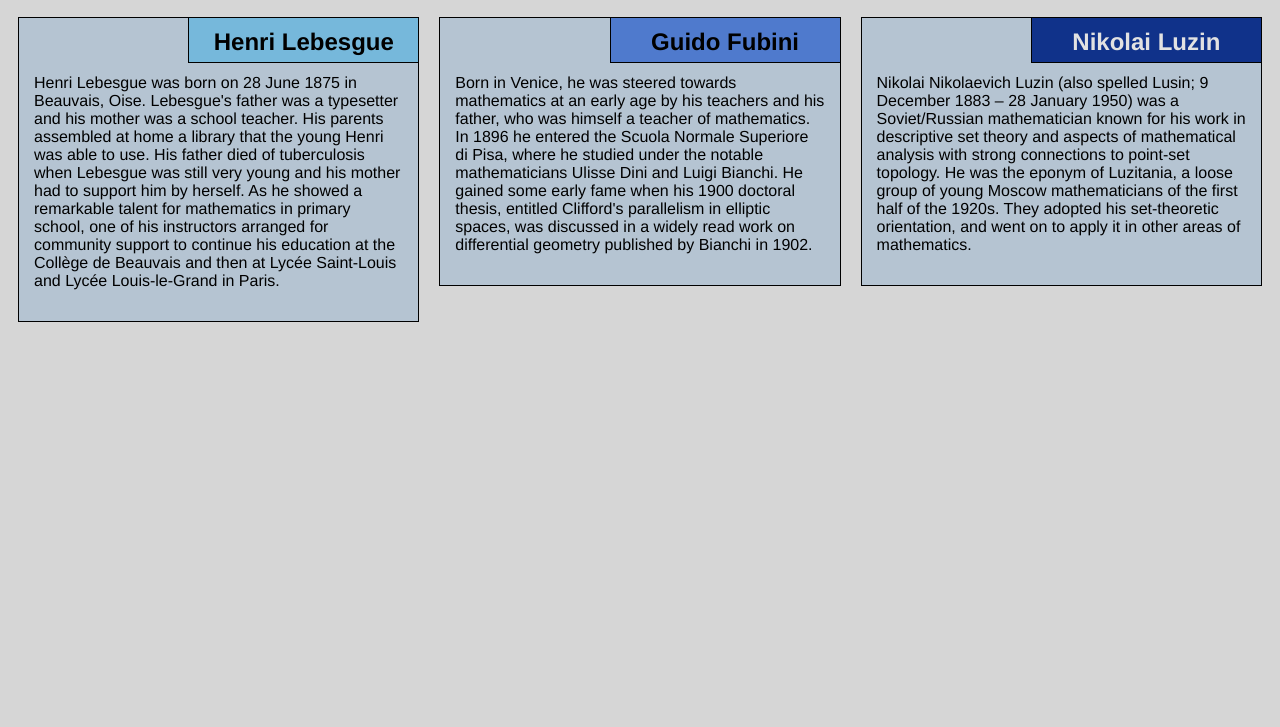
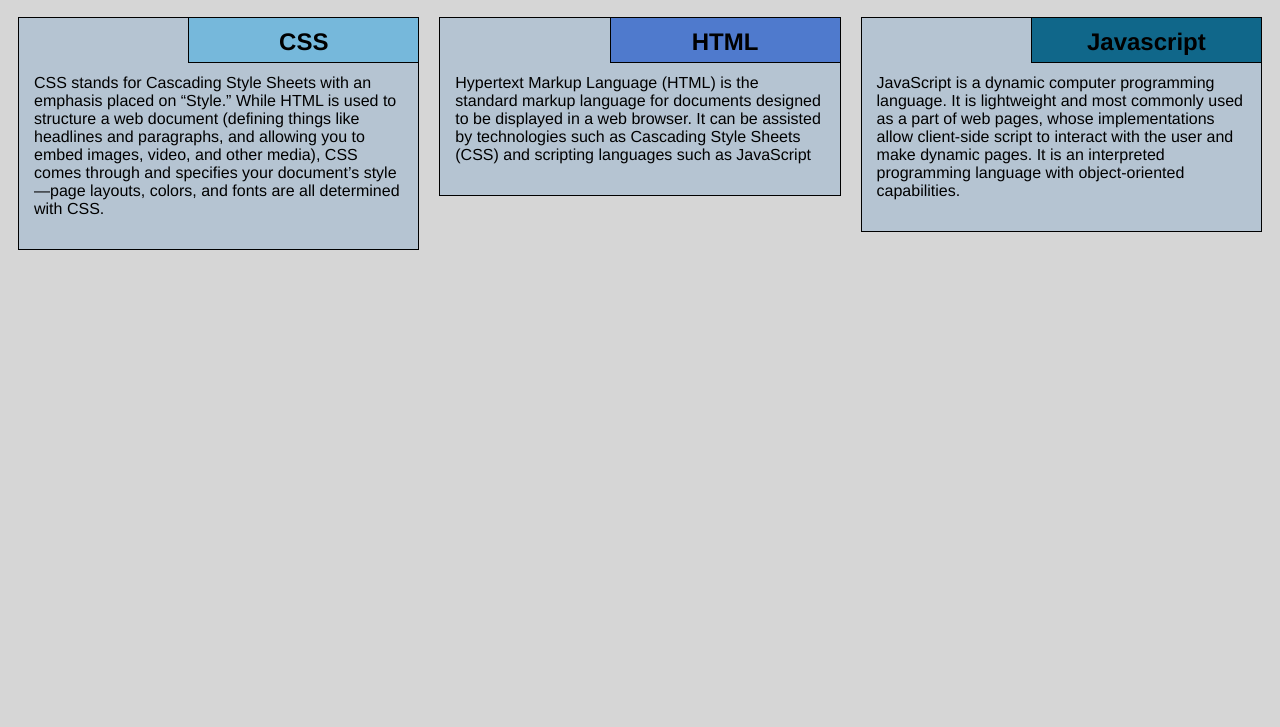
Before and after one commit to anjankumar-tp/coursera, a plain HTML site: page mod2_assignment/index.html in a window 1280 px wide. Shown: the part 73-800 px from the top of the page. Drawn offline with Linux system fonts and the light colour scheme.

Commit message:
module 2 assignment

```diff
--- a/mod2_assignment/css/style.css
+++ b/mod2_assignment/css/style.css
@@ -22,8 +22,8 @@ section>h2 {
     float: right;
     border-bottom: 1px solid black;
     border-left: 1px solid black;
-    margin: 0;
     width: 230px;
+    margin: 0px;
     text-align: center;
     font-style: Times;
     font-size: 24px;
@@ -32,17 +32,17 @@ section>h2 {
     padding-top: 10px;
 }
 
-section.lebesgue>h2 {
+section.css>h2 {
     background-color: #76b8db;
 }
 
-section.fubini>h2 {
+section.html>h2 {
     background-color: #4f7acd;
 }
 
-section.luzin>h2 {
-    color: #e2e2e2;
-    background-color: #10328a;
+section.javascript>h2 {
+
+    background-color: #10678a;
 }
 
 section>p {
--- a/mod2_assignment/index.html
+++ b/mod2_assignment/index.html
@@ -5,38 +5,37 @@
 <head>
     <meta charset="utf-8">
     <meta name="viewport" content="width=device-width, initial-scale=1">
-    <title>Assignment Solution for Module 2</title>
+    <title> Solution for Module 2 assignment</title>
     <link rel="stylesheet" href="css/style.css">
 </head>
 
 <body>
-    <h1>Notable Mathematicians</h1>
+    <h1>CSS HTML Javascript</h1>
     <div class="row">
         <div class="col-lg-4 col-md-6 col-sm-12">
-            <section class="lebesgue">
-                <h2>Henri Lebesgue</h2>
+            <section class="css">
+                <h2>CSS</h2>
                 <p>
-                    Henri Lebesgue was born on 28 June 1875 in Beauvais, Oise. Lebesgue's father was a typesetter and his mother was a school teacher. His parents assembled at home a library that the young Henri was able to use. His father died of tuberculosis when Lebesgue
-                    was still very young and his mother had to support him by herself. As he showed a remarkable talent for mathematics in primary school, one of his instructors arranged for community support to continue his education at the Collège de
-                    Beauvais and then at Lycée Saint-Louis and Lycée Louis-le-Grand in Paris.
+
+                    CSS stands for Cascading Style Sheets with an emphasis placed on “Style.” While HTML is used to structure a web document (defining things like headlines and paragraphs, and allowing you to embed images, video, and other media), CSS comes through and specifies your document’s style—page layouts, colors, and fonts are all determined with CSS.
+
                 </p>
             </section>
         </div>
         <div class="col-lg-4 col-md-6 col-sm-12">
-            <section class="fubini">
-                <h2>Guido Fubini</h2>
+            <section class="html">
+                <h2>HTML</h2>
                 <p>
-                    Born in Venice, he was steered towards mathematics at an early age by his teachers and his father, who was himself a teacher of mathematics. In 1896 he entered the Scuola Normale Superiore di Pisa, where he studied under the notable mathematicians Ulisse
-                    Dini and Luigi Bianchi. He gained some early fame when his 1900 doctoral thesis, entitled Clifford's parallelism in elliptic spaces, was discussed in a widely read work on differential geometry published by Bianchi in 1902.
+                    Hypertext Markup Language (HTML) is the standard markup language for documents designed to be displayed in a web browser. It can be assisted by technologies such as Cascading Style Sheets (CSS) and scripting languages such as JavaScript
                 </p>
             </section>
         </div>
         <div class="col-lg-4 col-md-12 col-sm-12">
-            <section class="luzin">
-                <h2>Nikolai Luzin</h2>
+            <section class="javascript">
+                <h2>Javascript</h2>
                 <p>
-                    Nikolai Nikolaevich Luzin (also spelled Lusin;   9 December 1883 – 28 January 1950) was a Soviet/Russian mathematician known for his work in descriptive set theory and aspects of mathematical analysis with strong connections to point-set topology. He was
-                    the eponym of Luzitania, a loose group of young Moscow mathematicians of the first half of the 1920s. They adopted his set-theoretic orientation, and went on to apply it in other areas of mathematics.
+                    JavaScript is a dynamic computer programming language. It is lightweight and most commonly used as a part of web pages, whose implementations allow client-side script to interact with the user and make dynamic pages. It is an interpreted programming language with object-oriented capabilities.
+
                 </p>
             </section>
         </div>
```
